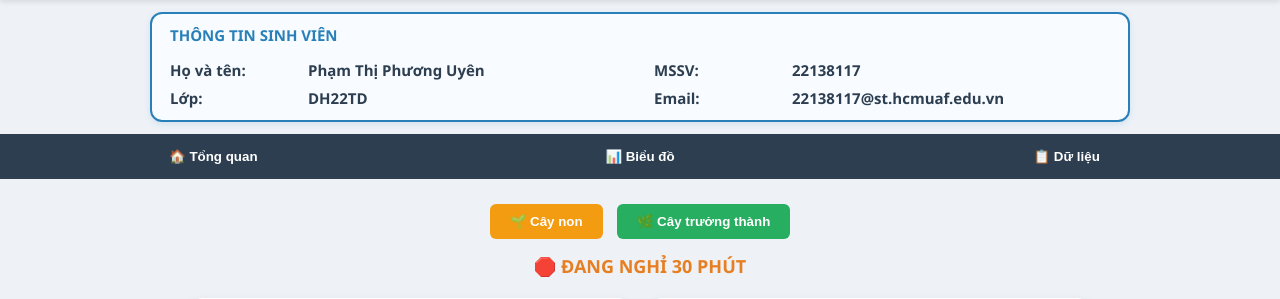
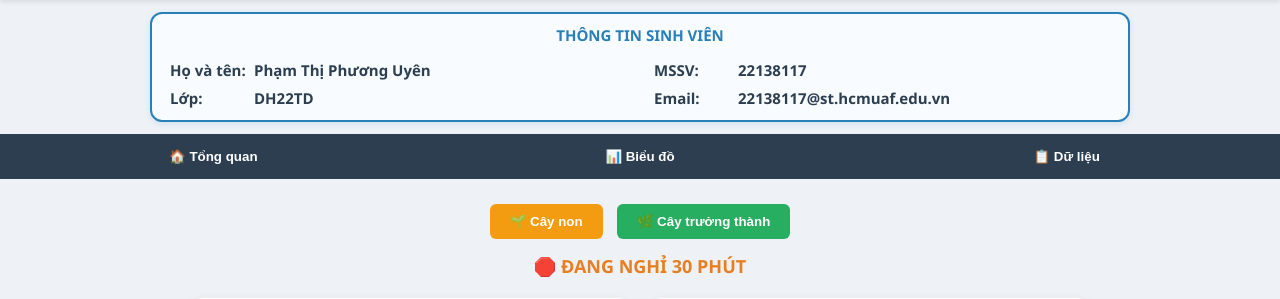
Before and after one commit to phuonguyenne/hydroponic-tds-2, a PHP site: page / in a window 1280 px wide. Shown: the part 164-463 px from the top of the page. Run offline with PHP 8.4, Linux system fonts and the light colour scheme; data comes from the database, SQL or seed files in the repository; data that the repository does not hold is empty.

Commit message:
Center student info title and tighten label spacing.
Co-authored-by: Cursor <cursoragent@cursor.com>

```diff
--- a/index.php
+++ b/index.php
@@ -53,17 +53,17 @@ box-sizing:border-box;
 }
 .student-info-title{
 grid-column:1/-1;
-text-align:left;
+text-align:center;
 font-weight:700;
 color:#2980b9;
 margin-bottom:6px;
 }
 .student-info-row{
 display:flex;
-gap:8px;
+gap:2px;
 }
 .student-info-label{
-min-width:130px;
+min-width:82px;
 font-weight:700;
 }
 @media(max-width:700px){
```
